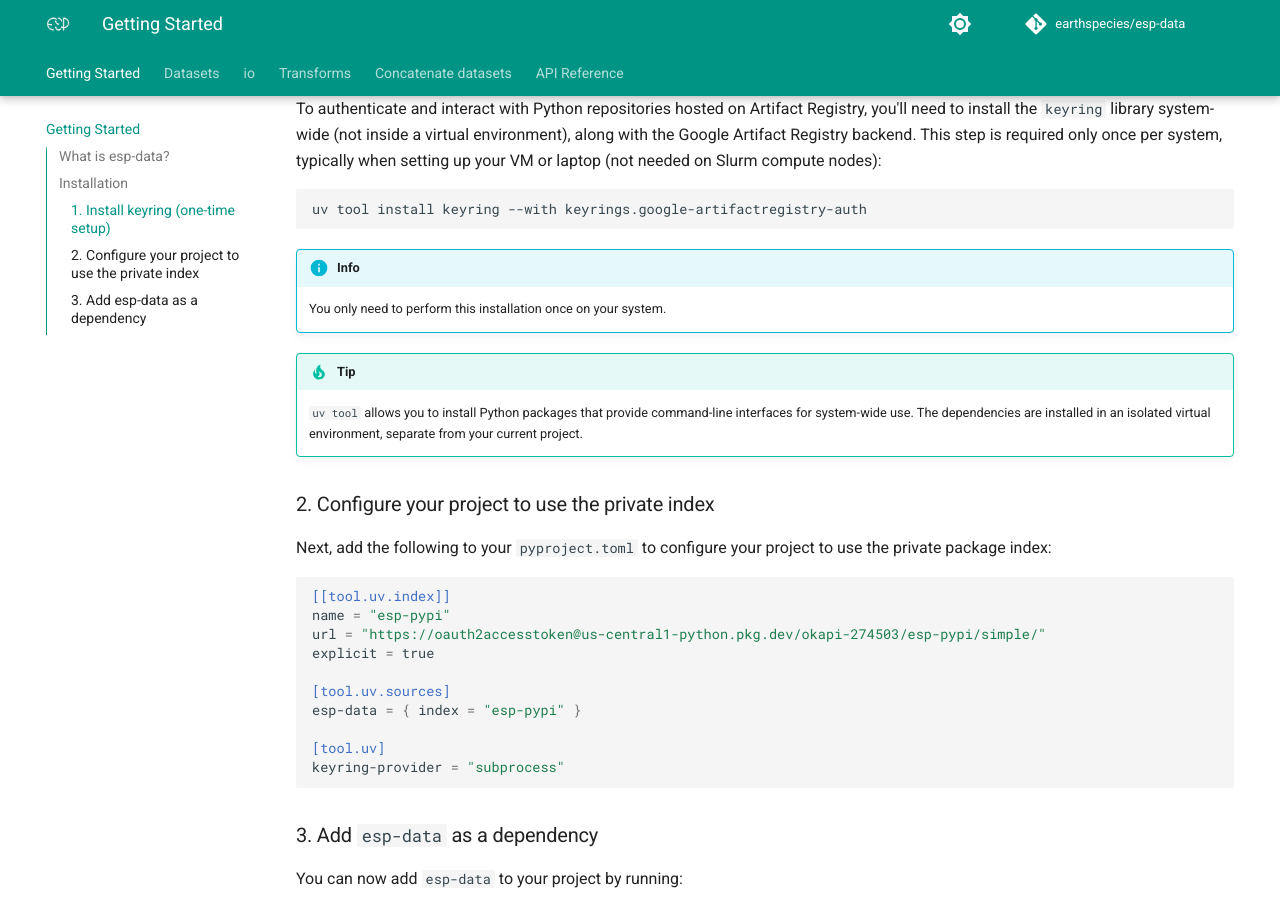
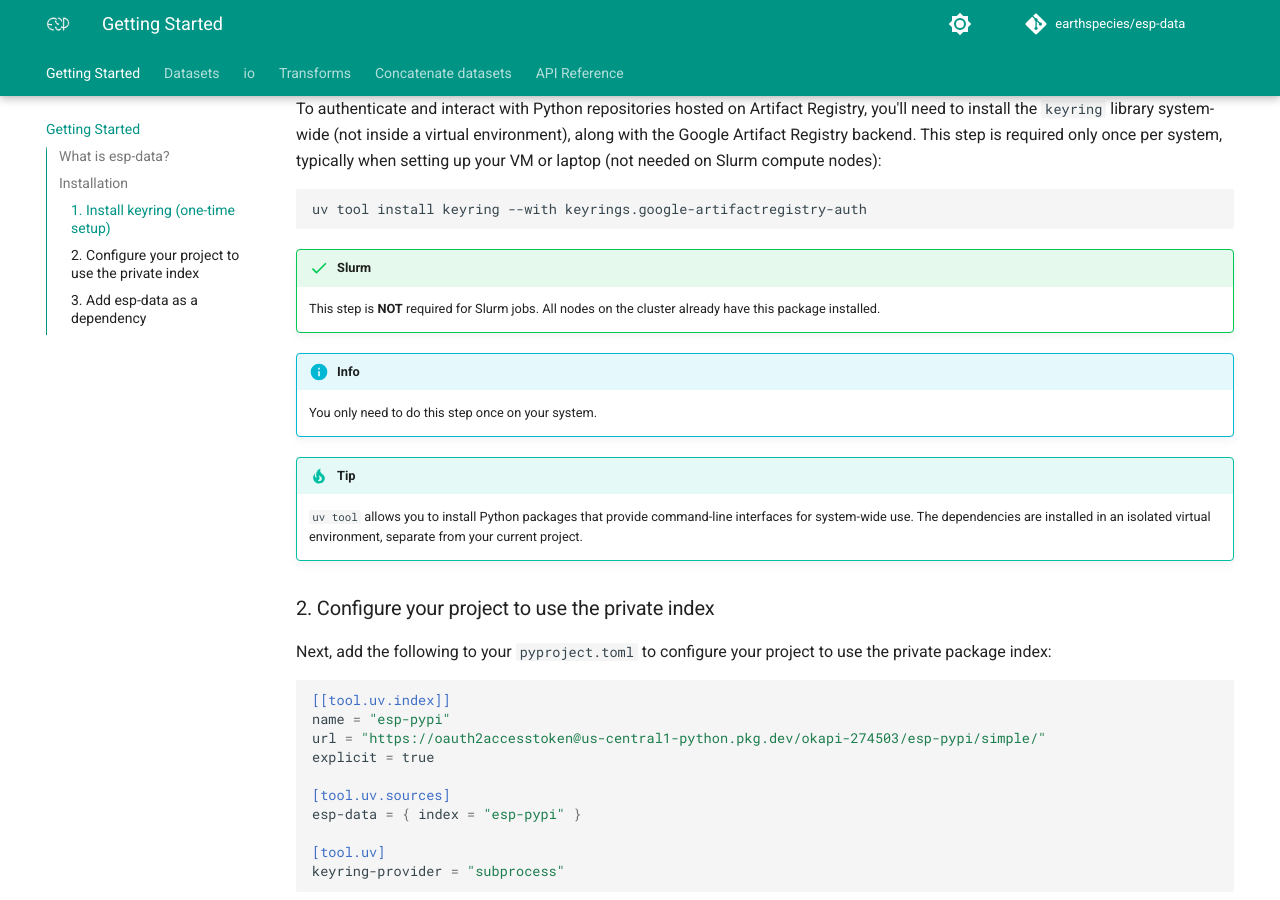
Before and after one commit to earthspecies/alp-data, an MkDocs documentation site: the page built from docs/index.md, in a window 1280 px wide and 900 px high, scrolled down 588 px. Built offline with MkDocs 1.6.1 and Material for MkDocs 9.7.7, drawn with Linux system fonts in a browser that asks for light colours; comment, search, counter and statistics services are not loaded; the version menu is left out.

Commit message:
Update keyring doc

````diff
--- a/docs/index.md
+++ b/docs/index.md
@@ -20,9 +20,11 @@
 uv tool install keyring --with keyrings.google-artifactregistry-auth
 ```
 
+!!! success "Slurm"
+    This step is **NOT** required for Slurm jobs. All nodes on the cluster already have this package installed.
+
 !!! info
-    You only need to perform this installation once on your system.
-
+    You only need to do this step once on your system.
 
 !!! tip
     `uv tool` allows you to install Python packages that provide command-line interfaces for system-wide use. The dependencies are installed in an isolated virtual environment, separate from your current project.
````
